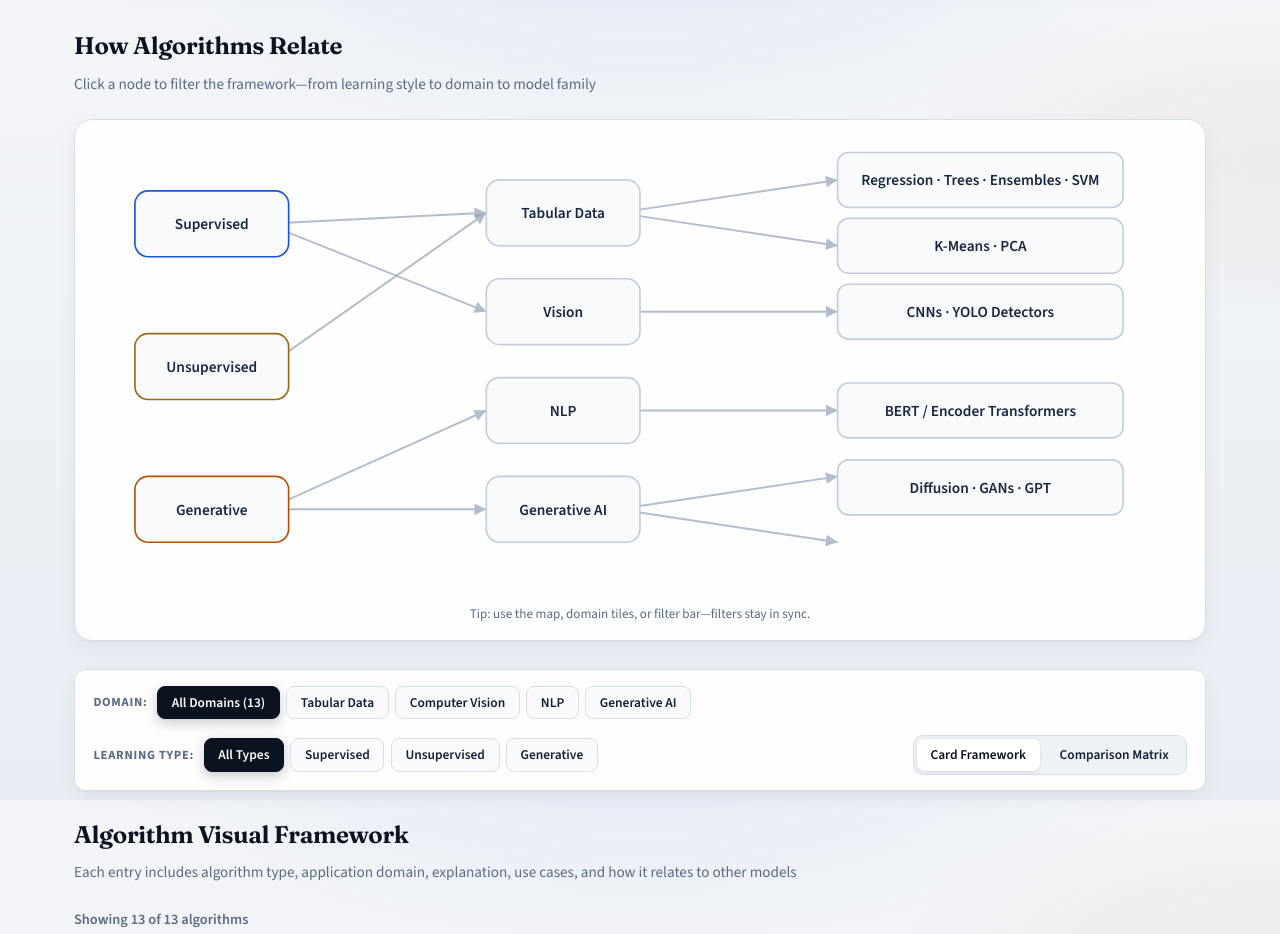
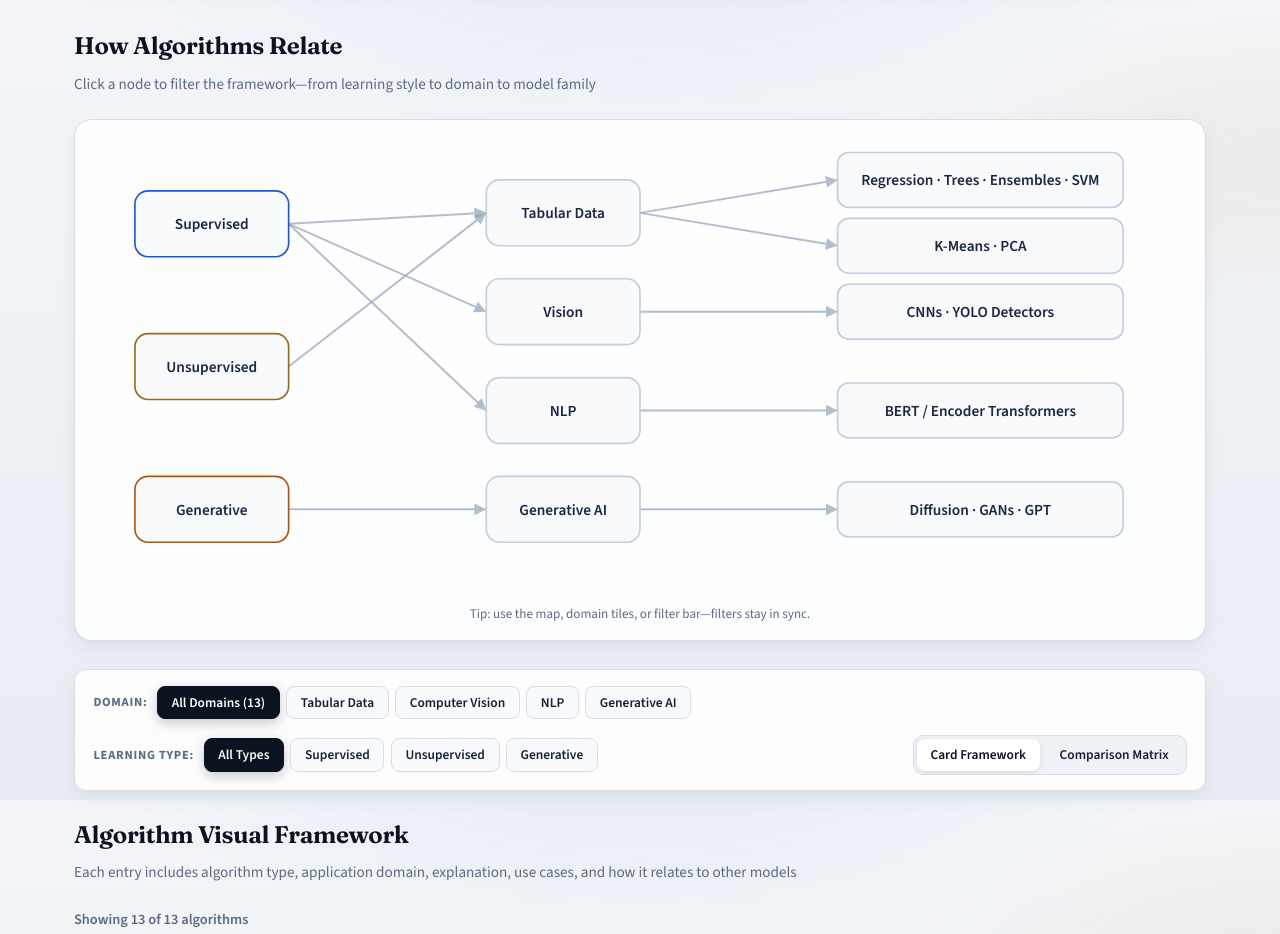
Before and after one commit to charant30/ml-algorithm-framework, a plain HTML site: page index.html in a window 1280 px wide. Shown: the part 1600-2534 px from the top of the page. Drawn offline with nearby package versions, Linux system fonts and the light colour scheme.

Commit message:
Fix dangling relationship-map arrow and correct learning-style links.

```diff
--- a/index.html
+++ b/index.html
@@ -142,17 +142,18 @@
               <path d="M0,0 L6,3 L0,6 Z" fill="#94a3b8"></path>
             </marker>
           </defs>
-          <line class="map-line" x1="160" y1="80" x2="360" y2="70" marker-end="url(#arrow)"></line>
-          <line class="map-line" x1="160" y1="80" x2="360" y2="160" marker-end="url(#arrow)"></line>
-          <line class="map-line" x1="160" y1="210" x2="360" y2="70" marker-end="url(#arrow)"></line>
-          <line class="map-line" x1="160" y1="340" x2="360" y2="250" marker-end="url(#arrow)"></line>
-          <line class="map-line" x1="160" y1="340" x2="360" y2="340" marker-end="url(#arrow)"></line>
-          <line class="map-line" x1="480" y1="70" x2="680" y2="40" marker-end="url(#arrow)"></line>
-          <line class="map-line" x1="480" y1="70" x2="680" y2="100" marker-end="url(#arrow)"></line>
-          <line class="map-line" x1="480" y1="160" x2="680" y2="160" marker-end="url(#arrow)"></line>
-          <line class="map-line" x1="480" y1="250" x2="680" y2="250" marker-end="url(#arrow)"></line>
-          <line class="map-line" x1="480" y1="340" x2="680" y2="310" marker-end="url(#arrow)"></line>
-          <line class="map-line" x1="480" y1="340" x2="680" y2="370" marker-end="url(#arrow)"></line>
+          <!-- Learning style → domain -->
+          <line class="map-line" x1="180" y1="80" x2="360" y2="70" marker-end="url(#arrow)"></line>
+          <line class="map-line" x1="180" y1="80" x2="360" y2="160" marker-end="url(#arrow)"></line>
+          <line class="map-line" x1="180" y1="80" x2="360" y2="250" marker-end="url(#arrow)"></line>
+          <line class="map-line" x1="180" y1="210" x2="360" y2="70" marker-end="url(#arrow)"></line>
+          <line class="map-line" x1="180" y1="340" x2="360" y2="340" marker-end="url(#arrow)"></line>
+          <!-- Domain → algorithm families -->
+          <line class="map-line" x1="500" y1="70" x2="680" y2="40" marker-end="url(#arrow)"></line>
+          <line class="map-line" x1="500" y1="70" x2="680" y2="100" marker-end="url(#arrow)"></line>
+          <line class="map-line" x1="500" y1="160" x2="680" y2="160" marker-end="url(#arrow)"></line>
+          <line class="map-line" x1="500" y1="250" x2="680" y2="250" marker-end="url(#arrow)"></line>
+          <line class="map-line" x1="500" y1="340" x2="680" y2="340" marker-end="url(#arrow)"></line>
 
           <g class="map-node type-node" data-type="Supervised" tabindex="0" role="button" aria-label="Filter Supervised">
             <rect x="40" y="50" width="140" height="60" rx="12"></rect>
@@ -201,8 +202,8 @@
             <text x="810" y="255" text-anchor="middle">BERT / Encoder Transformers</text>
           </g>
           <g class="map-node leaf-node" data-domain="Generative AI" tabindex="0" role="button" aria-label="Show generative algorithms">
-            <rect x="680" y="295" width="260" height="50" rx="10"></rect>
-            <text x="810" y="325" text-anchor="middle">Diffusion · GANs · GPT</text>
+            <rect x="680" y="315" width="260" height="50" rx="10"></rect>
+            <text x="810" y="345" text-anchor="middle">Diffusion · GANs · GPT</text>
           </g>
         </svg>
         <p class="map-hint">Tip: use the map, domain tiles, or filter bar—filters stay in sync.</p>
```
